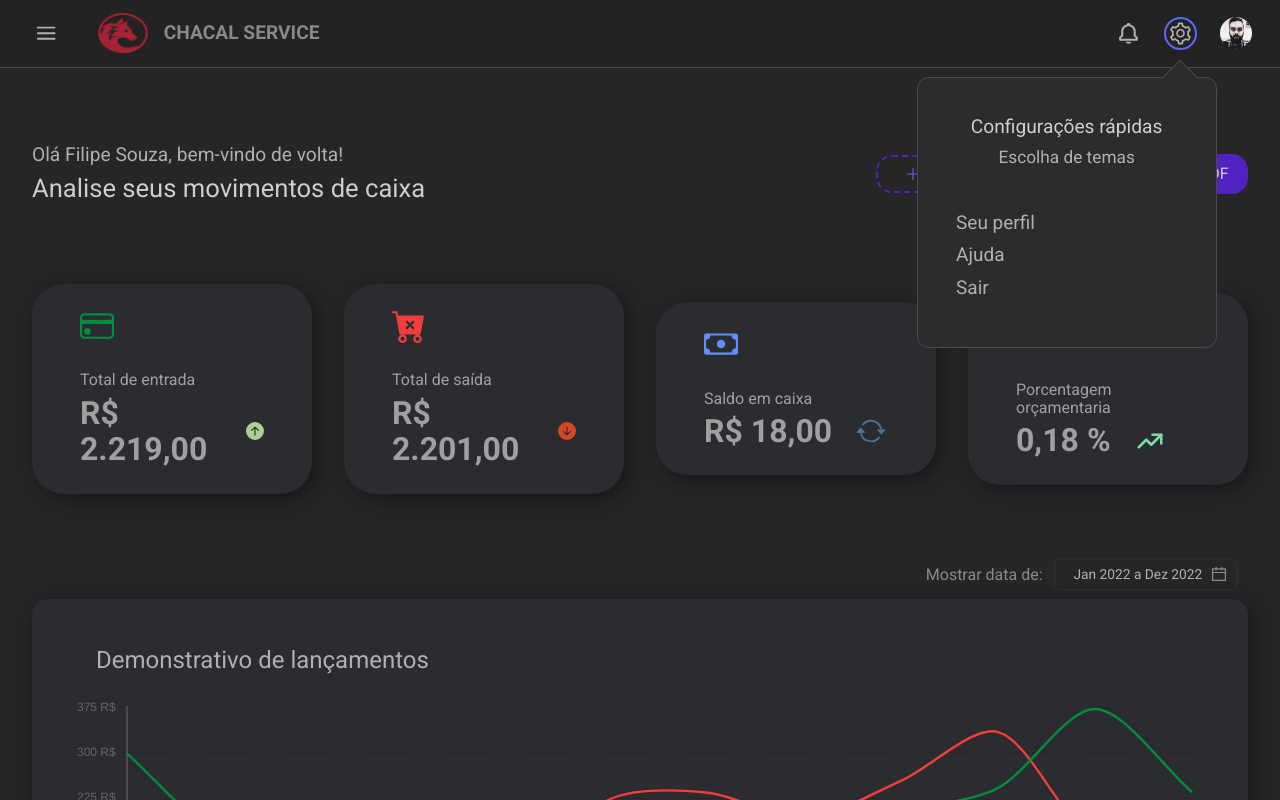
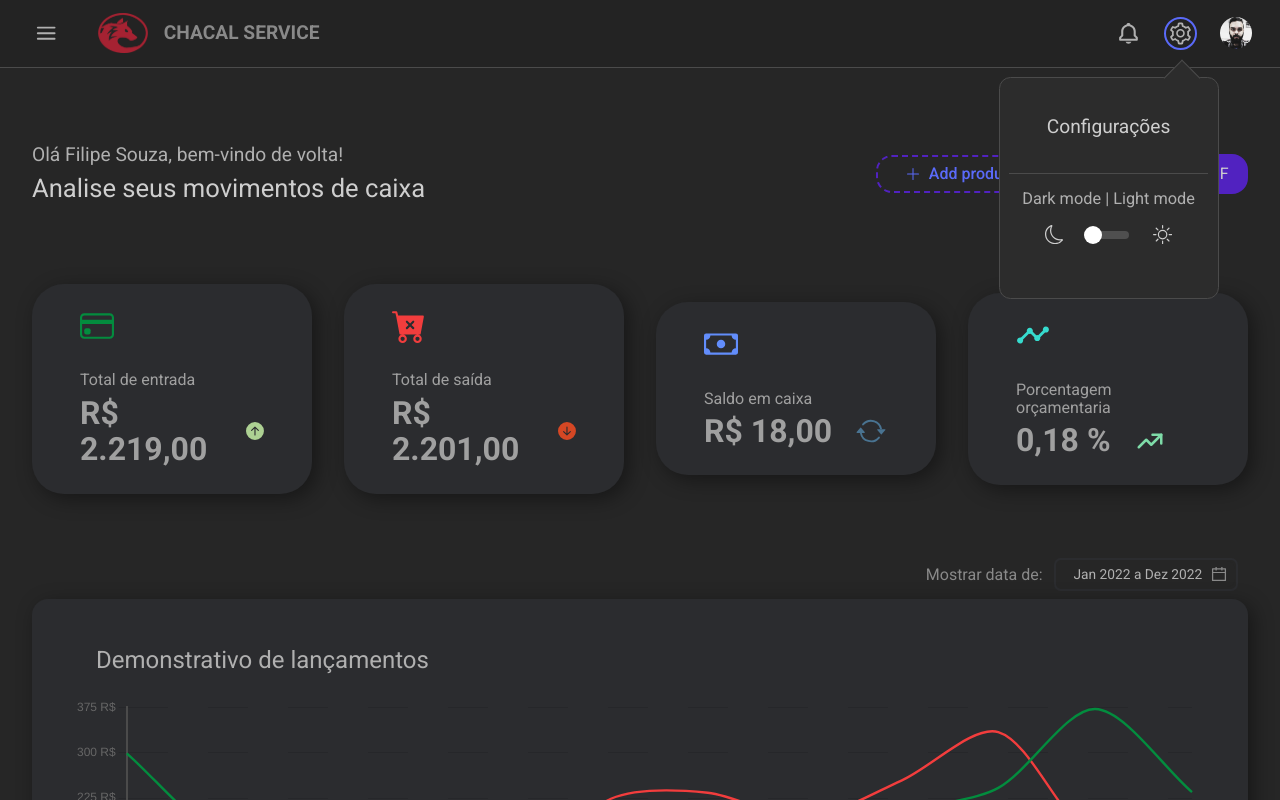
Before and after one commit to Fsouzza/chacal-servicev2, a React (Create React App) app: page / in a window 1280 px wide. Both pictures are taken after a click on the button 1180 px from the left and 33 px from the top of the page. Shown: the top 800 px of the page. Built offline with nearby package versions, Linux system fonts and the light colour scheme.

Commit message:
mudancas de estilização

```diff
--- a/package.json
+++ b/package.json
@@ -23,6 +23,7 @@
     "react-paginate": "^8.1.3",
     "react-router-dom": "^6.4.2",
     "react-scripts": "5.0.1",
+    "react-switch": "^7.0.0",
     "typescript": "^4.8.4",
     "web-vitals": "^2.1.4"
   },
--- a/src/components/header/dropdownMenus/dropdownSettings/DropdownSettings.module.scss
+++ b/src/components/header/dropdownMenus/dropdownSettings/DropdownSettings.module.scss
@@ -8,14 +8,14 @@
 	box-sizing: border-box;
 	display: flex;
 	flex-direction: column;
-	gap: 1.5em;
+	gap: 1em;
 	justify-content: center;
 	opacity: 1;
-	padding: 2em;
+	padding: 2em .5em;
 	position: absolute;
-	right: 3.3em;
+	right: 3.2em;
 	top: 4em;
-	width: 300px;
+	width: 220px;
 	&::before {
 		background-color: #2c2c2c;
 		border-left: 1px solid $cor-secundaria;
@@ -43,41 +43,34 @@
 			font-size: 1em;
       font-weight: 400;
 		}
-		span {
-			color: $cor-brancol;
-			font-size: 0.9em;
-			font-weight: 400;
-		}
 	}
 	&__items {
-		align-items: initial;
+		align-items: center;
 		display: flex;
 		flex-direction: column;
 		justify-content: center;
 		width: 100%;
+    span {
+      border-top: 1px solid $cor-secundaria;
+			color: $cor-brancol;
+			font-size: 0.85em;
+			font-weight: 400;
+      margin-bottom: 1em;
+      padding-top: 1em;
+      width: 100%;
+      text-align: center;
+		}
 	}
 	&__item {
 		align-items: center;
 		color: $cor-branco;
 		cursor: pointer;
 		display: flex;
-		font-size: 1.1em;
-		gap: 0.5em;
-		justify-content: flex-start;
-		margin-bottom: 0.5em;
+		font-size: 1em;
+		gap: 1em;
+		justify-content: center;
+    padding-bottom: .8em;
 		transition: 0.3s all;
-		button {
-			align-items: center;
-			color: $cor-brancol;
-			cursor: pointer;
-			display: flex;
-			font-size: .9em;
-			gap: 0.5em;
-			justify-content: flex-start;
-			transition: 0.3s all;
-			&:hover {
-				color: $cor-azull;
-			}
-		}
+    width: 100%;
 	}
 }
--- a/src/components/header/dropdownMenus/dropdownSettings/DropdownSettings.tsx
+++ b/src/components/header/dropdownMenus/dropdownSettings/DropdownSettings.tsx
@@ -1,5 +1,7 @@
 import styles from './DropdownSettings.module.scss';
 import { AiOutlineSetting } from 'react-icons/ai';
+import { BsMoon, BsSun } from 'react-icons/bs';
+import Switch from 'react-switch';
 import styles2 from '../../header.module.scss';
 import { useEffect, useRef, useState } from 'react';
 
@@ -32,18 +34,25 @@ export const DropdownSettings = () => {
 
       <div className={settingsOpen ? `${styles.settingsMenu}` : `${styles.settingsMenu__inativo}`}>
         <div className={styles.settingsMenu__titulo}>
-          <h3>Configurações rápidas</h3>
-          <span>Escolha de temas</span>
+          <h3>Configurações</h3>
         </div>
         <ul className={styles.settingsMenu__items}>
+          <span>Dark mode | Light mode</span>
           <li className={styles.settingsMenu__item}>
-            <button> Seu perfil</button>
-          </li>
-          <li className={styles.settingsMenu__item}>
-            <button> Ajuda </button>
-          </li>
-          <li className={styles.settingsMenu__item}>
-            <button> Sair </button>
+            <BsMoon />
+            <Switch
+              onChange={() => []}
+              checked={false}
+              handleDiameter={18}
+              height={8}
+              offColor='#4f4f4f'
+              onColor='#202020'
+              uncheckedIcon={false}
+              checkedIcon={false}
+              width={40}
+
+            />
+            <BsSun />
           </li>
         </ul>
       </div>
--- a/src/components/sidebar/sidebar.module.scss
+++ b/src/components/sidebar/sidebar.module.scss
@@ -7,7 +7,7 @@
   box-shadow: 0 10px 24px rgba(0, 0, 0, 0.7);
   display: flex;
   flex-direction: column;
-  gap: 2em;
+  gap: 1.6em;
   min-height: 100vh;
   justify-content: flex-start;
   overflow: hidden;
```
Also changed, not shown: 1 other file (tests, documents, lock files or other folders).
